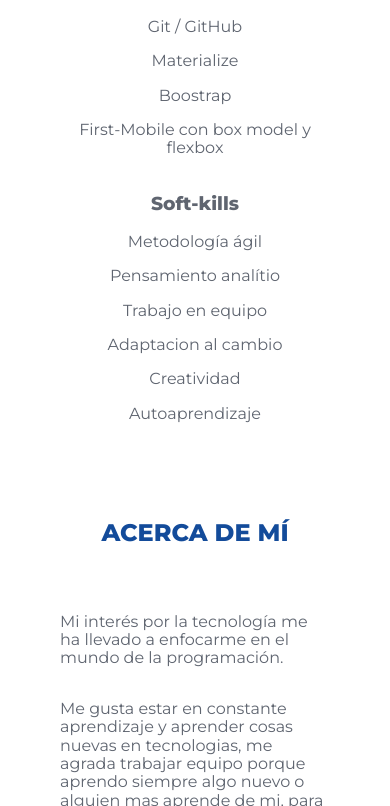
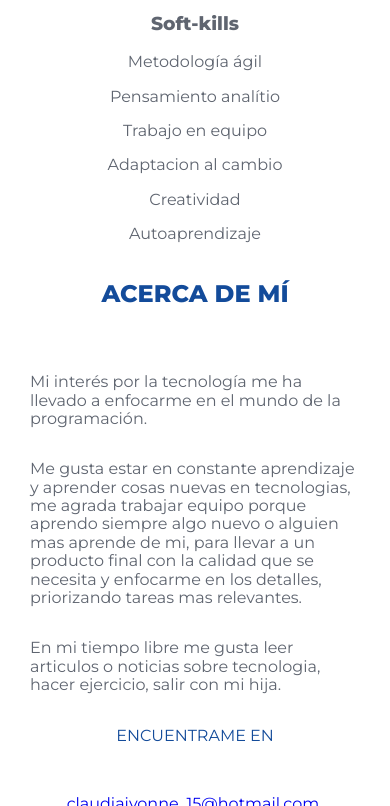
Before and after one commit to claudiaramirez/Portfolio, a plain HTML site: page src/index.html in a window 390 px wide. Shown: the part 3921-4727 px from the top of the page. Drawn offline with Linux system fonts and the light colour scheme.

Commit message:
css para responsive

```diff
--- a/src/css/style.css
+++ b/src/css/style.css
@@ -49,6 +49,9 @@ body {
     background-color: transparent;
     z-index: 1;
 
+}
+.container-items{
+    padding: 30px 60px;
 }
 /* home */
 .home{
@@ -196,7 +199,6 @@ body {
 .about-me{
     display: flex;
     flex-direction: column;
-    padding: 30px 60px;
 }
 .subtitle{
     flex: 1 100%;
@@ -210,7 +212,7 @@ body {
     display: flex;
     flex-flow: row wrap;
     justify-content: space-around;
-    padding: 30px 60px;
+
 }
 .item_project{
     display: flex;
@@ -264,7 +266,7 @@ body {
     flex-wrap: wrap;
     justify-content: space-around;
     text-align: center;
-    padding: 30px 60px;
+
 }
 .title-softkills{
     flex:1 100%;
@@ -281,15 +283,18 @@ body {
 /* contact */
 .contact{
     text-align: center;
-    padding: 30px 60px;
+
 }
 /* footer */
 .footer{
     text-align: center;
-    padding: 30px 60px;
+
 }
 
 @media only screen and (max-width: 768px) {
+    .container-items{
+        padding: 30px;
+    }
     .home {
         display: block;
     }
--- a/src/index.html
+++ b/src/index.html
@@ -33,7 +33,7 @@
             </ul>
         </nav>
     </div>
-    <main>
+    <main class="container">
         <section class="home">
             <div class="home-left">
                 <div class="title-name">
@@ -62,6 +62,7 @@
                 </div>
             </div>
         </section>
+        <div class="container-items">
         <section class="projects">
             <h2 class="subtitle">Proyectos</h2>
             <div class="item_project">
@@ -147,6 +148,7 @@
             <a href="https://www.linkedin.com/in/claudiaramirez15/" target="_blank"><img src="" alt="">claudiaramirez15</a>
             <a href=""><img src="" alt="" target="_blank">Whatsapp</a>
         </section>
+        </div>
     </main>
     <footer class="footer">
         <p><span> Portafilio - </span>Claudia Ivonne Ramirez Rodriguez</p>
```
